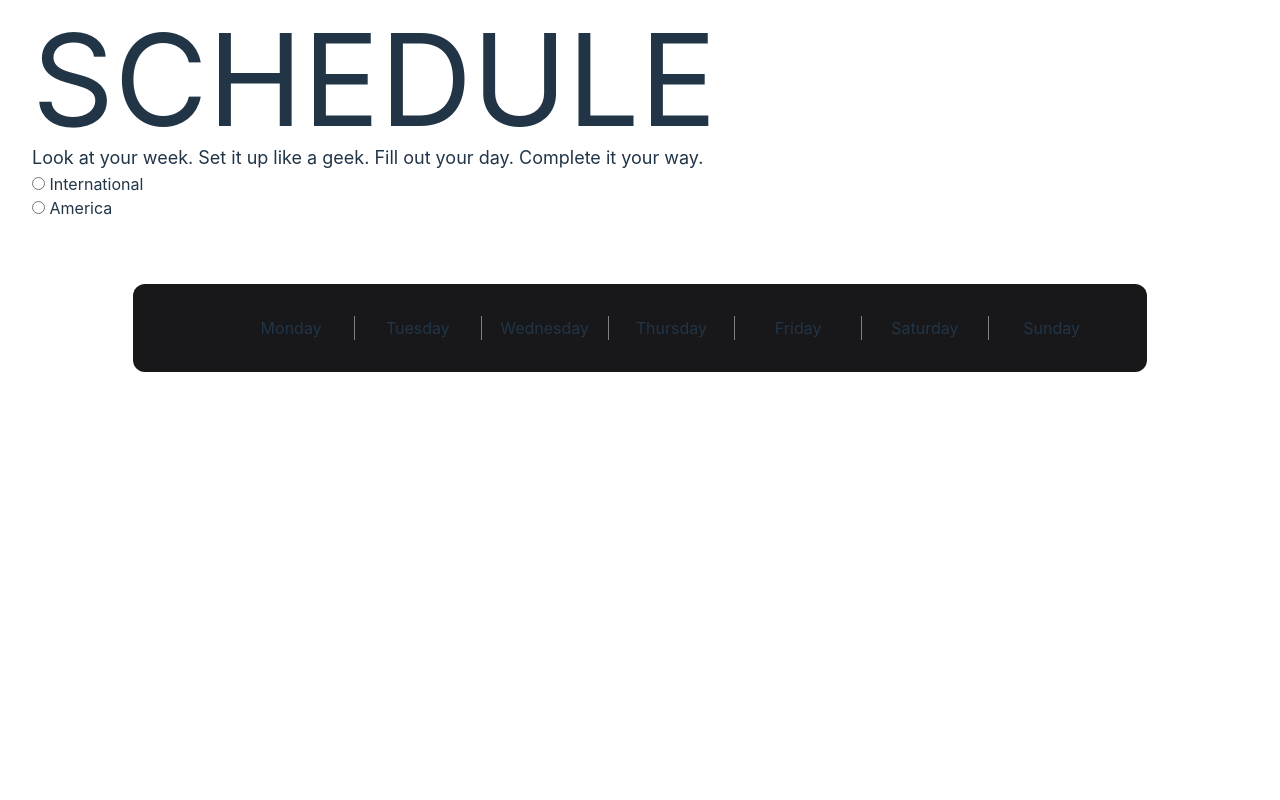
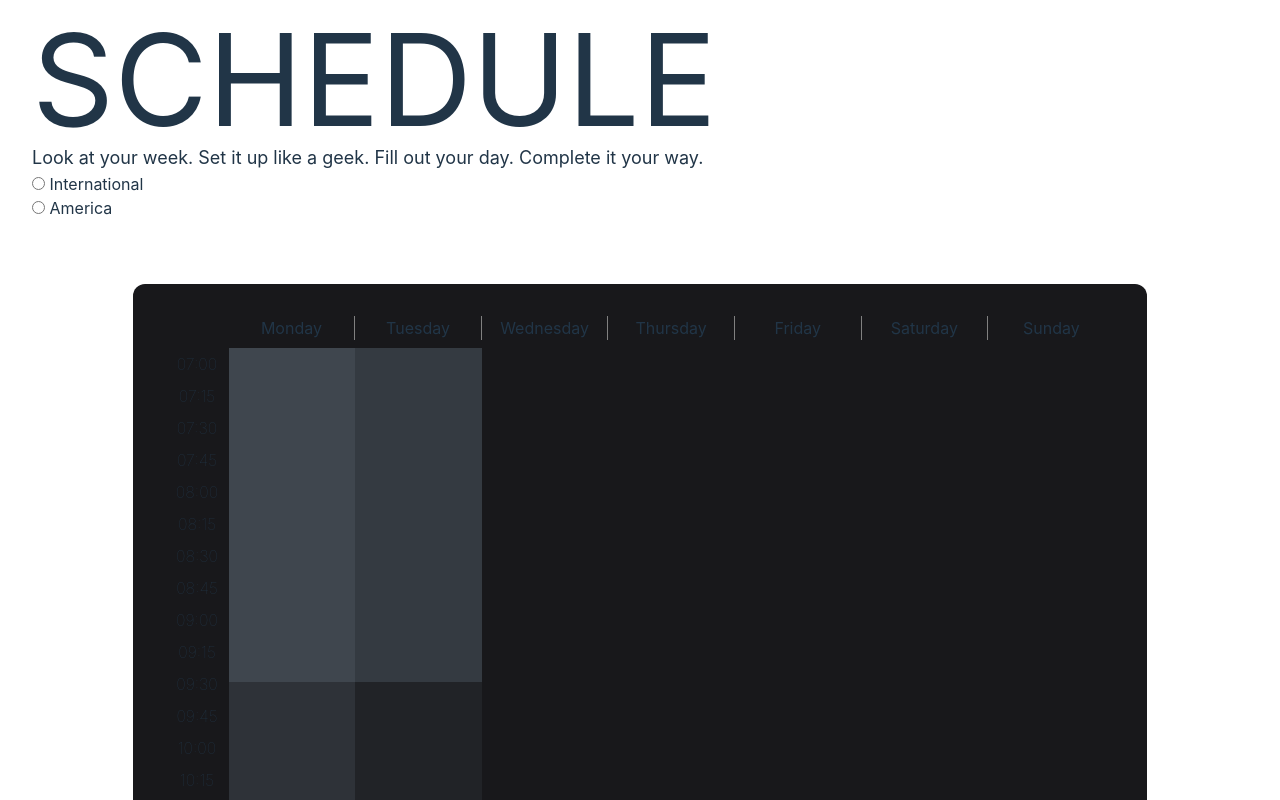
Before and after one commit to IanDab47/Schedule-Tracker, a React (Vite) app: page / in a window 1280 px wide. Shown: the top 800 px of the page. Built offline with nearby package versions, Linux system fonts and the light colour scheme.

Commit message:
begin styling for table

```diff
--- a/src/components/Calendar/index.tsx
+++ b/src/components/Calendar/index.tsx
@@ -8,14 +8,17 @@ export interface Props {
 
 // Components
 import DateHeaders from '../DateHeaders';
+import CalendarTable from '../CalendarTable';
 
 // Styles
 import './style.css';
 
 const Calendar: React.FC<Props> = ({ weekType }) => {
     return (
-        <section className="CALENDAR flex justify-between text-center w-5/6 max-w-screen-xl rounded-xl p-8 mx-auto my-16 bg-zinc-900">
+        <section className="CALENDAR w-5/6 max-w-screen-xl rounded-xl p-8 mx-auto my-16 bg-zinc-900">
             <DateHeaders weekType={weekType} />
+
+            <CalendarTable />
         </section>
     );
 };
--- a/src/components/Calendar/style.css
+++ b/src/components/Calendar/style.css
@@ -1,7 +1,3 @@
-.DAY {
-  width: 100%;
-}
-
 .DAY:not(:first-of-type, :last-of-type) {
   border-right: 1px solid gray;
 }
--- /dev/null
+++ b/src/components/CalendarTable/index.tsx
@@ -0,0 +1,79 @@
+// React
+import React from 'react';
+import { useState, useEffect } from 'react';
+
+// Typing
+export interface Props {}
+
+// Styles
+import './style.css';
+
+const CalendarTable: React.FC<Props> = (props) => {
+    // States
+    const [initTime, setInitTime] = useState(700);
+    const [endTime, setEndTime] = useState(100);
+    const [times, setTimes] = useState([0]);
+
+    // Hooks
+    useEffect(() => {
+        let time = initTime;
+        let generatedTimes = [];
+
+        while (time !== endTime) {
+            generatedTimes.push(time);
+            time += 25;
+            if (time === 2400) time = 0;
+        }
+        generatedTimes.push(time);
+        setTimes(generatedTimes);
+    }, [initTime]);
+
+    return (
+        <div className="TABLE grid grid-cols-[1fr_14fr]">
+            <div className="TIMES mt-2">
+                {times.map((tableTime) => {
+                    return (
+                        <div
+                            key={tableTime}
+                            className="text-md font-thin text-center py-1"
+                        >
+                            {Math.floor(tableTime / 100)
+                                .toString()
+                                .padStart(2, '0')}
+                            :
+                            {((tableTime % 100) * 0.6)
+                                .toString()
+                                .padStart(2, '0')}
+                        </div>
+                    );
+                })}
+            </div>
+            <div className="TASK-COLUMN relative grid grid-cols-7 mt-2">
+                <div
+                    className={`TASK relative grid grid-rows-[repeat(${times.length},minmax(0,1fr))]`}
+                >
+                    <div className="relative text-md text-center py-1"></div>
+                    <div className="relative text-md text-center py-1"></div>
+                    <div className="relative text-md text-center py-1"></div>
+                    <div className="relative text-md text-center py-1"></div>
+                    <div className="relative text-md text-center py-1"></div>
+                    <div className="relative text-md text-center py-1"></div>
+                    <div className="relative text-md text-center py-1"></div>
+                </div>
+                <div
+                    className={`TASK relative grid grid-rows-[repeat(${times.length},minmax(0,1fr))]`}
+                >
+                    <div className="relative text-md text-center py-1"></div>
+                    <div className="relative text-md text-center py-1"></div>
+                    <div className="relative text-md text-center py-1"></div>
+                    <div className="relative text-md text-center py-1"></div>
+                    <div className="relative text-md text-center py-1"></div>
+                    <div className="relative text-md text-center py-1"></div>
+                    <div className="relative text-md text-center py-1"></div>
+                </div>
+            </div>
+        </div>
+    );
+};
+
+export default CalendarTable;
--- /dev/null
+++ b/src/components/CalendarTable/style.css
@@ -0,0 +1,32 @@
+.TASK :nth-child(odd)::after {
+  content: '';
+  position: absolute;
+  top: 0;
+  left: 0;
+  width: 100%;
+  height: 100%;
+  background: slategrey;
+  opacity: 25%;
+}
+
+.TASK:nth-child(odd)::after {
+  content: '';
+  position: absolute;
+  top: 0;
+  left: 0;
+  width: 100%;
+  height: 100%;
+  background: slategrey;
+  opacity: 25%;
+}
+
+.TASK:nth-child(even)::after {
+  content: '';
+  position: absolute;
+  top: 0;
+  left: 0;
+  width: 100%;
+  height: 100%;
+  background: slategrey;
+  opacity: 10%;
+}
--- a/src/components/DateHeaders/index.tsx
+++ b/src/components/DateHeaders/index.tsx
@@ -11,7 +11,7 @@ import './style.css';
 
 const DateHeaders: React.FC<Props> = ({ weekType }) => {
     return (
-        <>
+        <div className="grid grid-cols-[1fr_repeat(7,2fr)] text-center">
             {weekType.map((date: string, i: number) => {
                 return (
                     <div
@@ -22,7 +22,7 @@ const DateHeaders: React.FC<Props> = ({ weekType }) => {
                     </div>
                 );
             })}
-        </>
+        </div>
     );
 };
 
--- a/src/components/DateHeaders/style.css
+++ b/src/components/DateHeaders/style.css
@@ -0,0 +1,3 @@
+/* .DAY {
+  width: 100%;
+} */
--- a/src/main.tsx
+++ b/src/main.tsx
@@ -1,10 +1,10 @@
-import React from 'react'
-import ReactDOM from 'react-dom/client'
-import App from './App'
-import './index.css'
+import React from 'react';
+import ReactDOM from 'react-dom/client';
+import App from './App';
+import './index.css';
 
 ReactDOM.createRoot(document.getElementById('root') as HTMLElement).render(
-  <React.StrictMode>
-    <App />
-  </React.StrictMode>
-)
+    //   <React.StrictMode>
+    <App />,
+    //   </React.StrictMode>
+);
```
